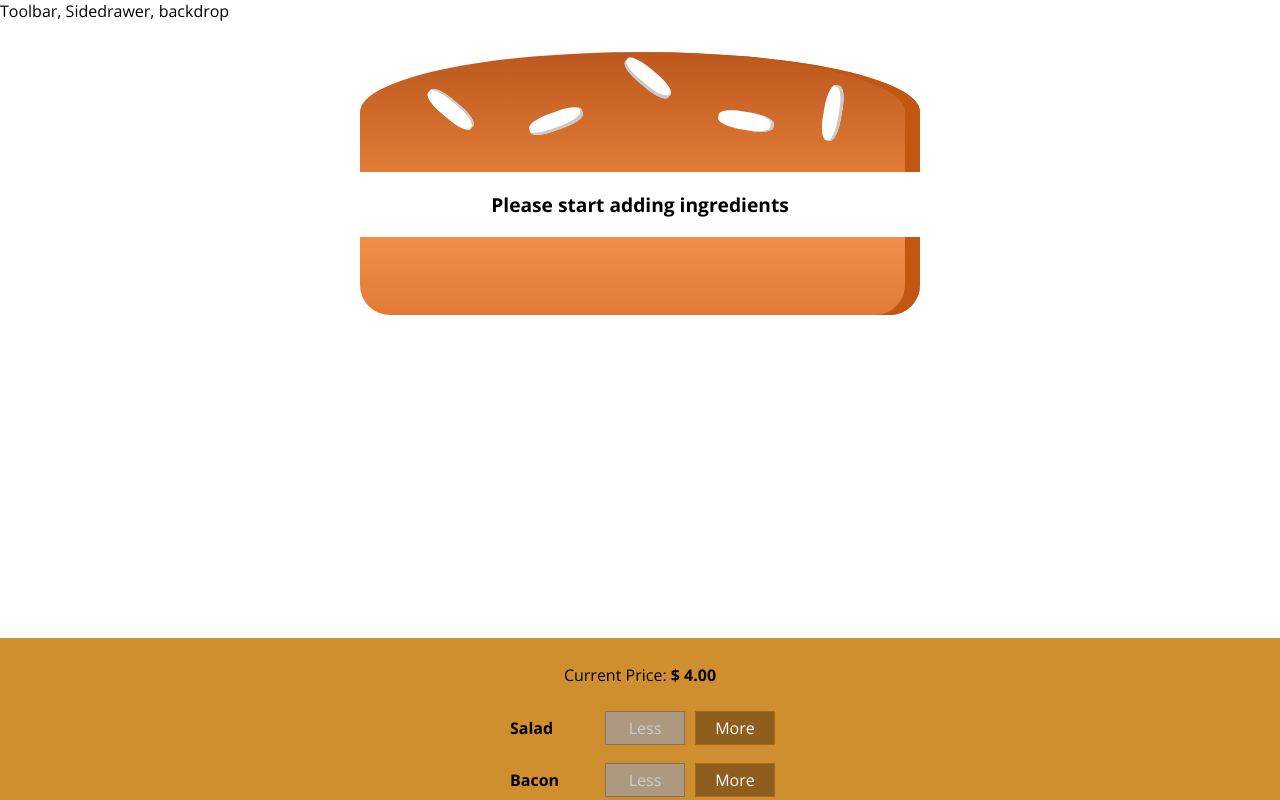
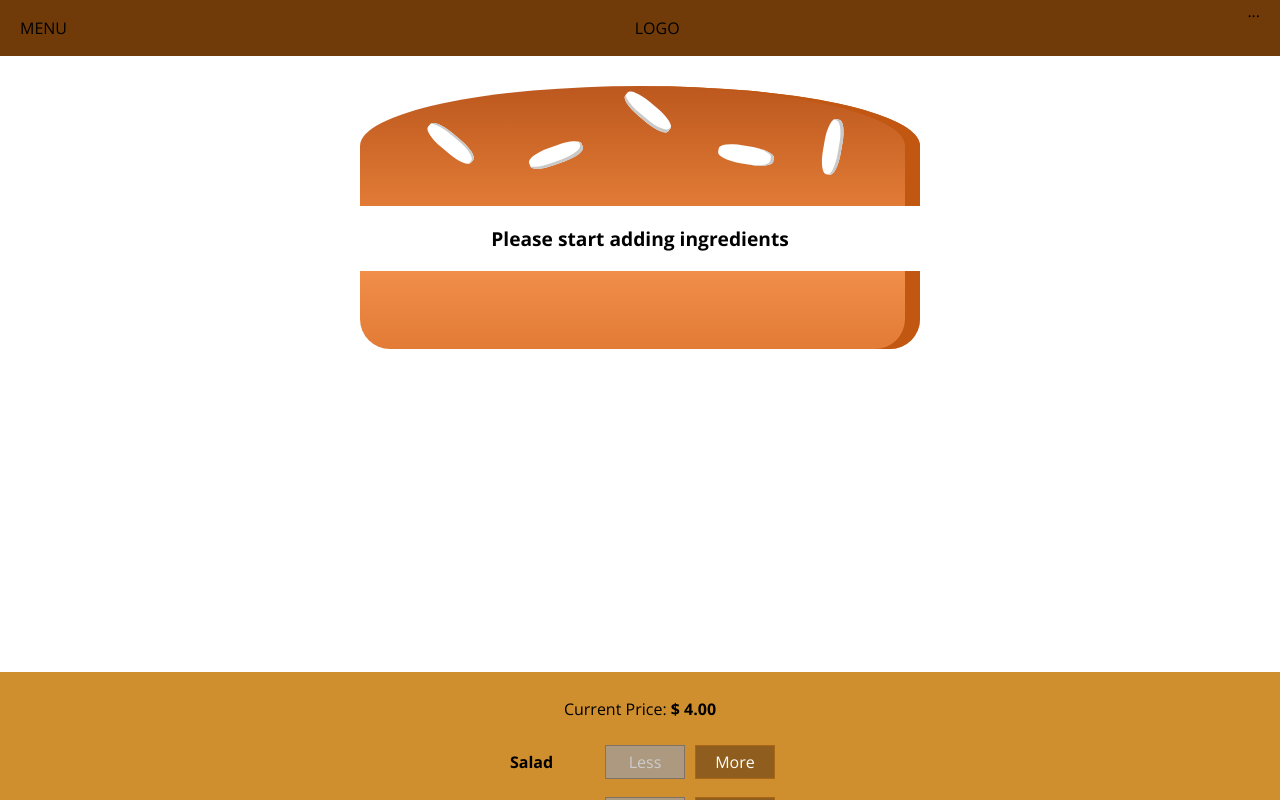
Before and after one commit to riverrz/burger-builder, a React app: page / in a window 1280 px wide. Shown: the top 800 px of the page. Built offline with nearby package versions, Linux system fonts and the light colour scheme.

Commit message:
Add basic Toolbar component

```diff
--- a/src/components/Layout/Layout.css
+++ b/src/components/Layout/Layout.css
@@ -1,3 +1,3 @@
 .Content {
-    margin-top: 16px;
+    margin-top: 72px;
 }
--- a/src/components/Layout/Layout.js
+++ b/src/components/Layout/Layout.js
@@ -1,10 +1,12 @@
 import React from "react";
+import Toolbar from '../Navigation/Toolbar/Toolbar';
+
 import classes from "./Layout.css";
 
 import Aux from "../../hoc/Aux";
 const layout = props => (
   <Aux>
-    <div>Toolbar, Sidedrawer, backdrop</div>
+    <Toolbar />
     <main className={classes.Content}>{props.children}</main>
   </Aux>
 );
--- /dev/null
+++ b/src/components/Navigation/Toolbar/Toolbar.css
@@ -0,0 +1,18 @@
+.Toolbar {
+  height: 56px;
+  width: 100%;
+  position: fixed;
+  top: 0;
+  left: 0;
+  background-color: #703b09;
+  display: flex;
+  justify-content: space-between;
+  align-items: center;
+  padding: 0 20px;
+  box-sizing: border-box;
+  z-index: 90;
+}
+
+.Toolbar nav {
+  height: 100%;
+}
--- /dev/null
+++ b/src/components/Navigation/Toolbar/Toolbar.js
@@ -0,0 +1,13 @@
+import React from "react";
+import classes from "./Toolbar.css";
+
+const toolbar = props => (
+  <header className={classes.Toolbar}>
+    <div>MENU</div>
+    <div>LOGO</div>
+
+    <nav>...</nav>
+  </header>
+);
+
+export default toolbar;
```
